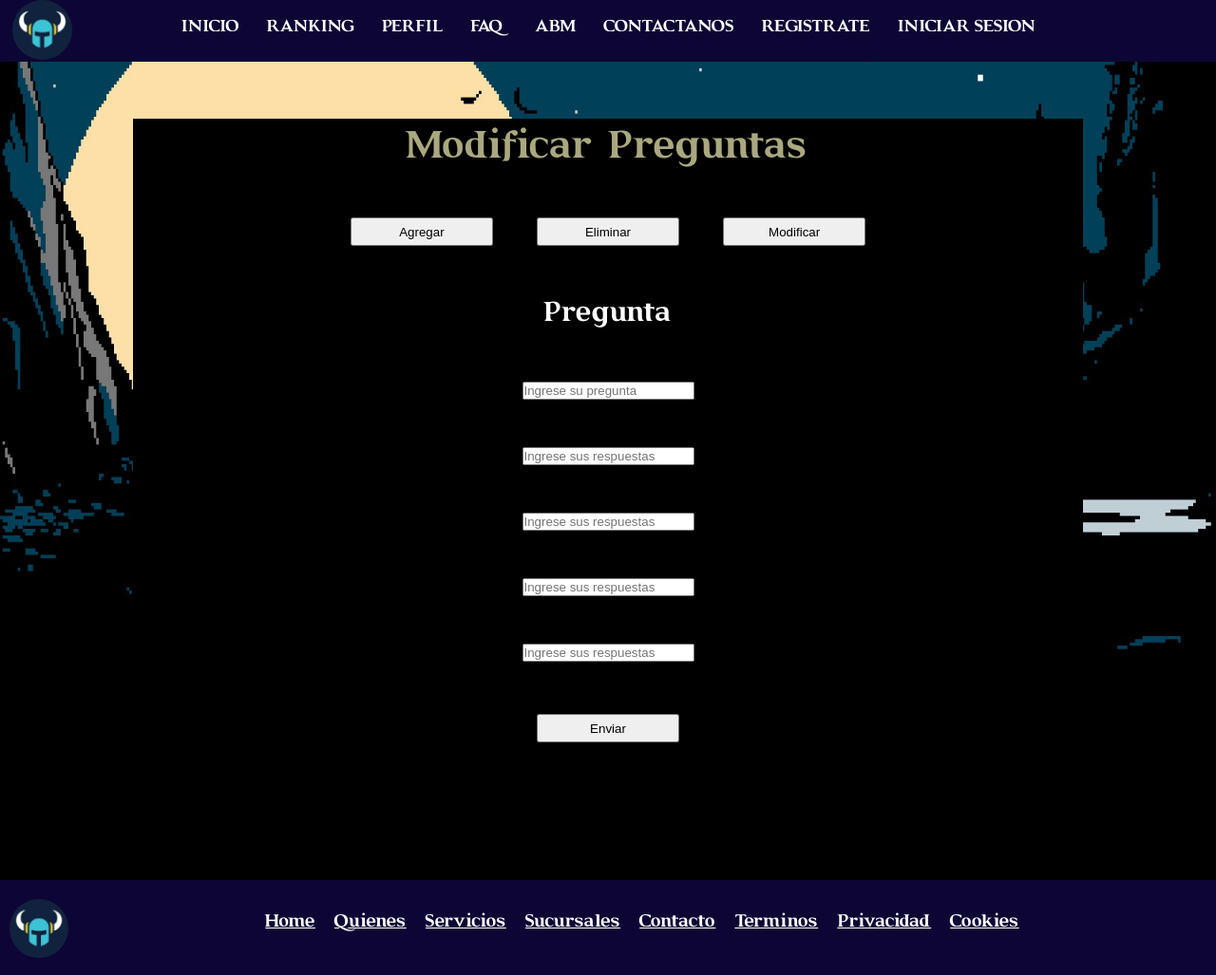
After one commit to nelsonfacundo/proyecto, a PHP site: page /abm.html in a window 1280 px wide. The commit adds this page. Shown: the whole page at 95% size. Run offline with PHP 8.4, Linux system fonts and the light colour scheme; some libraries are stand-ins or nearby versions.

Commit message:
Subo el ABM y su css

```diff
--- /dev/null
+++ b/abm.html
@@ -0,0 +1,96 @@
+<!DOCTYPE html>
+<html lang="en" dir="ltr">
+  <head>
+    <meta charset="UTF-8">
+    <meta name="viewport" content="width=device-width, initial-scale=1.0">
+    <meta http-equiv="X-UA-Compatible" content="ie=edge">
+    <link rel="stylesheet" href="css/styleABM.css">
+    <link href="https://fonts.googleapis.com/css?family=Fredoka+One&display=swap" rel="stylesheet">
+    <link href="https://fonts.googleapis.com/css?family=Open+Sans|Raleway|Work+Sans&display=swap" rel="stylesheet">
+    <script src="https://kit.fontawesome.com/86f3787a46.js" crossorigin="anonymous"></script>
+    <title></title>
+  </head>
+  <body>
+    <div class="container">
+      <!-- Header-->
+      <div id="header">
+          <div class="main-header">
+              <img src="img/logo.jpg" alt="logo">
+              <input type="checkbox" id="menu-bar">
+               <label class="fas fa-bars" for="menu-bar"></label>
+               <nav class="menu">
+                  <ul>
+                      <li><a href="index.html">inicio</a></li>
+                      <li><a href="ranking.html">ranking</a></li>
+                      <li><a href="perfil.html">perfil</a></li>
+                      <li><a href="faq">Faq</a></li>
+                      <li><a href="ABM.html">ABM</a></li>
+                      <li><a href="contacto.html">contactanos</a></li>
+                      <li><a href="register.html">registrate</a></li>
+                      <li><a href="login.html">iniciar sesion</a></li>
+                  </ul>
+               </nav>
+          </div>
+      </div>
+      <!-- Fin del Header -->
+      <!-- Contenido -->
+      <div class="contenido">
+        <section id="content-all">
+          <h1>Modificar Preguntas</h1>
+          <article class="pregunta">
+            <!-- Botoner -->
+            <button type="" name="button">Agregar</button>
+            <button type="" name="button">Eliminar</button>
+            <button type="" name="button">Modificar</button>
+            <!-- Campos para la pregunta y respuestas -->
+            <ul>
+              <li>
+                <label class="name" for="pregunta">Pregunta</label><br> <br>
+                <input id="pregunta" type="text" name="pregunta" placeholder="Ingrese su pregunta">
+              </li>
+              <li>
+                <input id="respuesta" type="text" name="respuesta" placeholder="Ingrese sus respuestas">
+
+              </li>
+              <li>
+                <input id="respuesta" type="text" name="respuesta" placeholder="Ingrese sus respuestas">
+
+              </li>
+              <li>
+                <input id="respuesta" type="text" name="respuesta" placeholder="Ingrese sus respuestas">
+
+              </li>
+              <li>
+                <input id="respuesta" type="text" name="respuesta" placeholder="Ingrese sus respuestas">
+
+              </li>
+              <li>
+                <button type="submit" name="button">Enviar</button>
+              </li>
+            </ul>
+          </article>
+        </section>
+      </div>
+      <!-- Fin del Contenido -->
+
+      <!-- Footer -->
+      <div id="footer">
+          <img src="img/logo.jpg">
+            <div class="block-footer">
+              <ul>
+                 <li><a href="#">Home</a></li>
+                 <li><a href="#">Quienes</a></li>
+                 <li><a href="#">Servicios</a></li>
+                 <li><a href="#">Sucursales</a></li>
+                 <li><a href="contacto.html">Contacto</a></li>
+                 <li><a href="#">Terminos</a></li>
+                 <li><a href="#">Privacidad</a></li>
+                 <li><a href="#">Cookies</a></li>
+              </ul>
+            </div>
+      </div>
+      <!-- Fin Footer -->
+    </div>
+
+  </body>
+</html>
--- a/css/footer.css
+++ b/css/footer.css
@@ -15,6 +15,7 @@
 
   #footer ul {
     margin-top:20px;
+    padding-top: 25px;
     display:flex;
     justify-content: center;
     align-items: center;
--- a/css/styleRanking.css
+++ b/css/styleABM.css
@@ -3,7 +3,8 @@
 
 
 
-@font-face {
+@font-face
+{
   font-family: "grendel";
   src: url("../fuentes/grendel.ttf");
 }
@@ -25,7 +26,18 @@ body {
   background-image: url("../img/fondo.jpg");
 }
 
-
+h1
+{
+  font-size: 35px;
+  width: 100%;
+  text-align: center;
+  color: #a9a87f;
+  display: block;
+  margin-block-start: 0.83em;
+  margin-block-end: 0.83em;
+  margin-inline-start: 0px;
+  margin-inline-end: 0px;
+}
 
 
 .container
@@ -42,38 +54,28 @@ body {
 {
   background-color: black;
   background-size: 100% auto;
-  min-height: 140px;
+  min-height: 600px;
+
 }
-#content-header
-{
-  background-repeat: no-repeat;
-  background-size: 100% auto;
-  background-position: top;
-}
-#content-footer
-{
-  background-repeat: no-repeat;
-  background-size: 100% auto;
-  background-position: bottom;
-  padding: 30px 50px;
-}
+
 section
 {
   display: block;
 }
-h2
+article
 {
+  text-align: center;
+}
+article button
+{
+  color: black;
+  margin: 20px;
+  width: 150px;
+  height: 30px;
+}
+.pregunta ul li
+{
+  margin: 30px;
   font-size: 25px;
-  width: 100%;
-  text-align: center;
-  color: #a9a87f;
-  display: block;
-  margin-block-start: 0.83em;
-  margin-block-end: 0.83em;
-  margin-inline-start: 0px;
-  margin-inline-end: 0px;
+  list-style:none
 }
-.activo
-{
-    text-shadow: 1px 0px 20px;
-}
```
